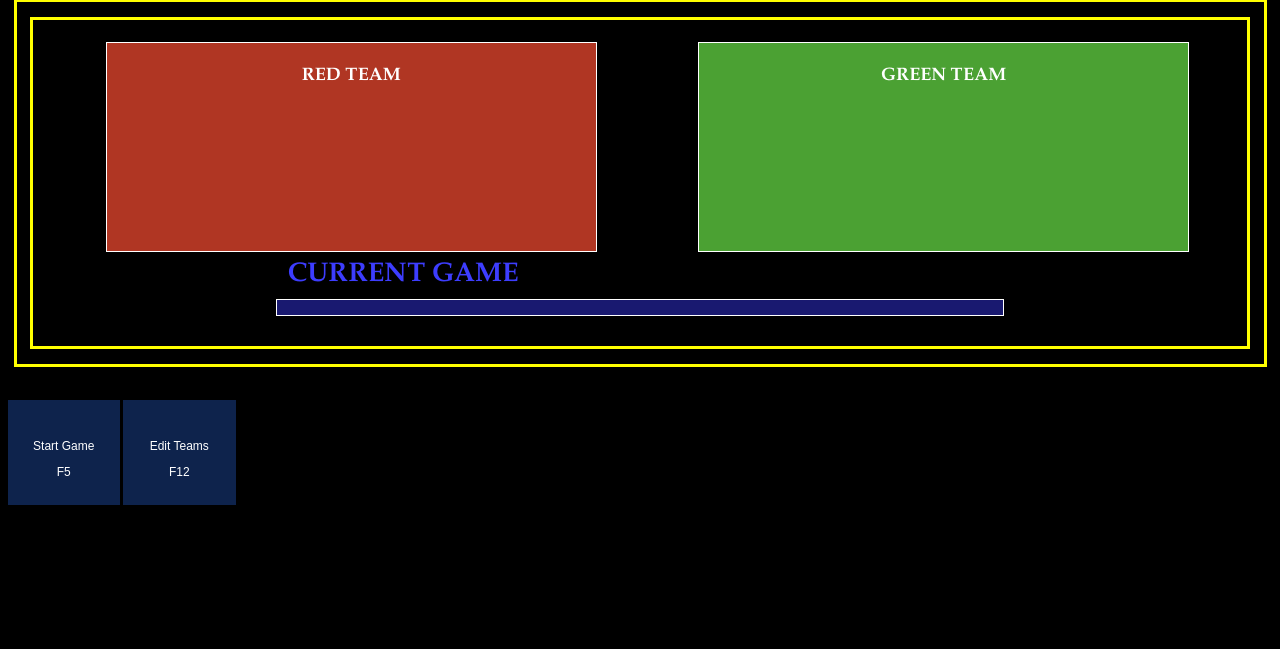
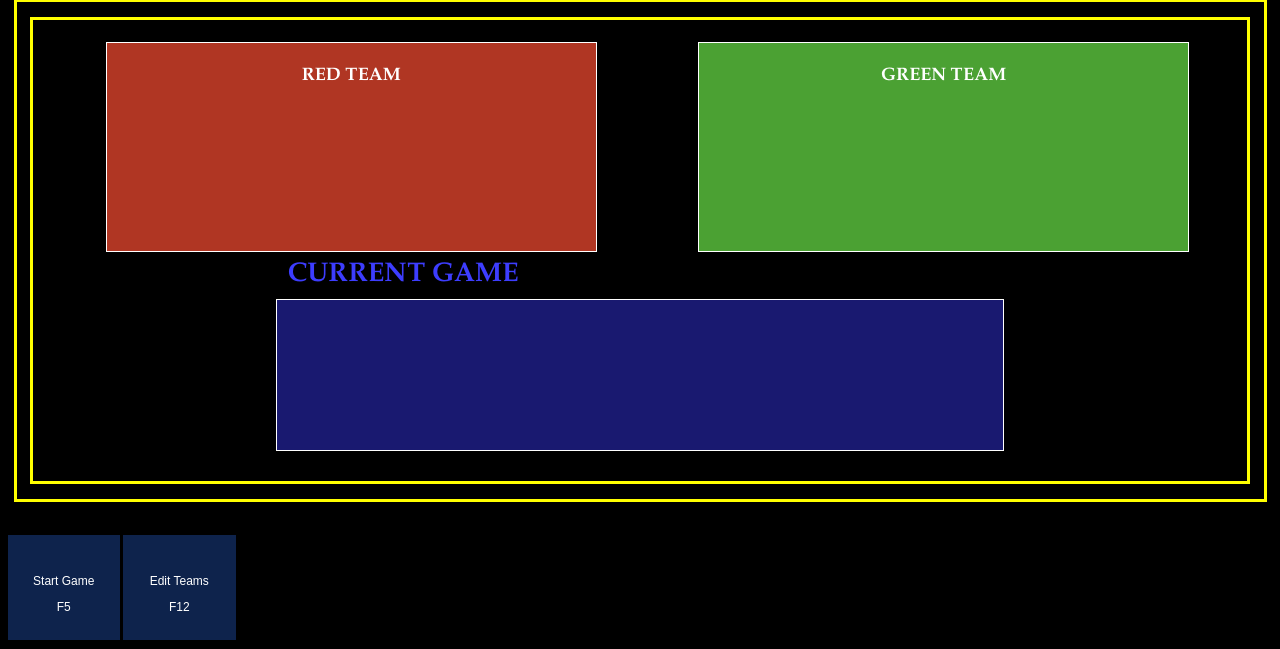
Before and after one commit to 0x01FE/Photon, a Flask app: page /gameAction in a window 1280 px wide. Shown: the part 184-833 px from the top of the page. Before the commit the page ends 800 px from the top, so only its background shows below. Run offline with Flask 2, Linux system fonts and the light colour scheme; some libraries are stand-ins or nearby versions.

Commit message:
Box fix oops

```diff
--- a/app/static/css/game-action.css
+++ b/app/static/css/game-action.css
@@ -74,7 +74,9 @@ img {
     margin-bottom: 20px;
     padding: 10px;
     border: 2px solid white;
-    height: 40%;
+    min-height: 180px;
+    max-height: 40%;
+    width: 60%;
     overflow-y: auto;
     text-align: left;
     align-self: center;
```
Also changed, not shown: other parts of app/static/css/game-action.css (+0 -1 lines).
